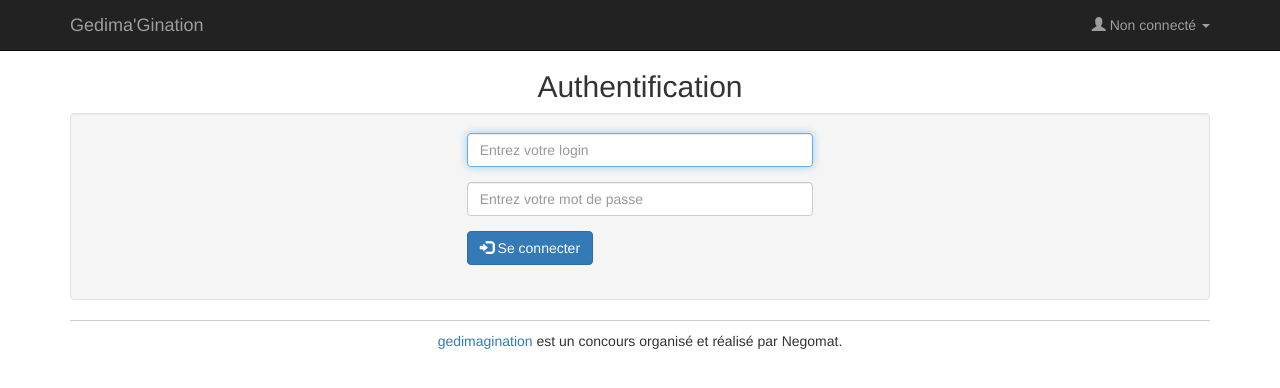
After one commit to LouLeGrain/gedimaginationWeb-adum, a PHP site: template views/login.html.twig in a window 1280 px wide. The commit adds this page. Shown: the top 388 px of the page. Run offline with PHP 8.4, Linux system fonts and the light colour scheme; the template is opened without the code that fills it, so the values that code supplies are empty; some libraries are stand-ins or nearby versions.

Commit message:
Refactor routes / twig layout

```diff
--- a/app/app.php
+++ b/app/app.php
@@ -15,8 +15,6 @@ $app->register(new Silex\Provider\AssetServiceProvider(), array(
     'assets.version' => 'v1'
 ));
 $app->register(new Silex\Provider\SessionServiceProvider());
-
-// config 'Pare feu' du Security service provide
 $app->register(new Silex\Provider\SecurityServiceProvider(), array(
     'security.firewalls' => array(
         'secured' => array(
@@ -25,7 +23,7 @@ $app->register(new Silex\Provider\SecurityServiceProvider(), array(
             'logout' => true,
             'form' => array('login_path' => '/login', 'check_path' => '/login_check'),
             'users' => function () use ($app) {
-                return new MicroCMS\DAO\UserDAO($app['db']);
+                return new Gedimagination\DAO\UserDAO($app['db']);
             },
         ),
     ),
--- a/app/config/prod.php
+++ b/app/config/prod.php
@@ -7,6 +7,6 @@ $app['db.options'] = array(
     'host' => 'localhost',
     'port' => '3306',
     'dbname' => 'gedimagination',
-    'user' => 'gedimagination',
-    'password' => 'jaipasdimagination',
+    'user' => 'gedimaginadmin',
+    'password' => '21232f297a57a5a743894a0e4a801fc3',
 );
--- a/src/DAO/UserDAO.php
+++ b/src/DAO/UserDAO.php
@@ -70,7 +70,7 @@ class UserDAO extends DAO implements UserProviderInterface
     protected function buildDomainObject(array $row) {
         $user = new User();
         $user->setId($row['id']);
-        $user->setEmail($row['email'])
+        $user->setEmail($row['email']);
         $user->setPassword($row['pwd']);
         $user->setSalt($row['salt']);
         $user->setUsername($row['nom']);
--- /dev/null
+++ b/views/layout.html.twig
@@ -0,0 +1,52 @@
+<!doctype html>
+<html>
+<head>
+    <meta charset="utf-8">
+    <meta http-equiv="X-UA-Compatible" content="IE=edge">
+    <meta name="viewport" content="width=device-width, initial-scale=1">
+    <link href="{{ asset('/lib/bootstrap/css/bootstrap.min.css') }}" rel="stylesheet">
+    <link href="{{ asset('/css/gedimagination.css') }}" rel="stylesheet">
+    <title>Negomat - {% block title %}{% endblock %}</title>
+</head>
+<body>
+    <div class="container">
+        <nav class="navbar navbar-default navbar-fixed-top navbar-inverse" role="navigation">
+            <div class="container">
+                <div class="navbar-header">
+                    <button type="button" class="navbar-toggle" data-toggle="collapse" data-target="#navbar-collapse-target">
+                        <span class="icon-bar"></span>
+                        <span class="icon-bar"></span>
+                        <span class="icon-bar"></span>
+                    </button>
+                    <a class="navbar-brand" href="{{ path('accueil') }}">Gedima'Gination</a>
+                </div>
+                <div class="collapse navbar-collapse" id="navbar-collapse-target">
+                    <ul class="nav navbar-nav navbar-right">
+                        {% if is_granted('IS_AUTHENTICATED_FULLY') %}
+                            <li class="dropdown">
+                            <a href="#" class="dropdown-toggle" data-toggle="dropdown">
+                                <span class="glyphicon glyphicon-user"></span> Welcome, {{ app.user.username }} <b class="caret"></b></a>
+                                <ul class="dropdown-menu">
+                                    <li><a href="{{ path('logout') }}">Log out</a></li>
+                                </ul>
+                            </li>
+                        {% else %}
+                            <li class="dropdown">
+                            <a href="#" class="dropdown-toggle" data-toggle="dropdown">
+                                <span class="glyphicon glyphicon-user"></span> Non connecté <b class="caret"></b></a>
+                                <ul class="dropdown-menu">
+                                    <li><a href="{{ path('connexion') }}">Log in</a></li>
+                                </ul>
+                            </li>
+                        {% endif %}
+                    </ul>
+                </div>
+            </div><!-- /.container -->
+        </nav>
+        <div id="content">{% block content %}{% endblock %}</div>
+        <footer class="footer">
+            <a href="{{ path('accueil') }}">gedimagination</a> est un concours organisé et réalisé par Negomat.
+        </footer>
+    </div>
+</body>
+</html>
--- /dev/null
+++ b/views/login.html.twig
@@ -0,0 +1,31 @@
+{% extends 'layout.html.twig' %}
+
+{% block title %}Authentification{% endblock %}
+
+{% block content %}
+<h2 class="text-center">{{ block('title') }}</h2>
+{% if error %}
+<div class="alert alert-danger">
+    <strong>Login failed!</strong> {{ error }}
+</div>
+{% endif %}
+<div class="well">
+    <form class="form-signin form-horizontal" role="form" action="{{ path('login_check') }}" method="post">
+        <div class="form-group">
+            <div class="col-sm-6 col-sm-offset-3 col-md-4 col-md-offset-4">
+            <input type="text" name="_username" value="{{ last_username }}" class="form-control" placeholder="Entrez votre login" required autofocus>
+            </div>
+        </div>
+        <div class="form-group">
+            <div class="col-sm-6 col-sm-offset-3 col-md-4 col-md-offset-4">
+                <input type="password" name="_password" class="form-control" placeholder="Entrez votre mot de passe" required>
+            </div>
+        </div>
+        <div class="form-group">
+            <div class="col-sm-6 col-sm-offset-3 col-md-4 col-md-offset-4">
+                <button type="submit" class="btn btn-default btn-primary"><span class="glyphicon glyphicon-log-in"></span> Se connecter</button>
+            </div>
+        </div>
+    </form>
+</div>
+{% endblock %}
```
Also changed, not shown: app/routes.php (+5 -5 lines), src/DAO/DAO.php (added, +39 -0 lines), views/footer.html (deleted, +0 -7 lines), views/header.html (deleted, +0 -22 lines), views/index.html.twig (+6 -5 lines).
